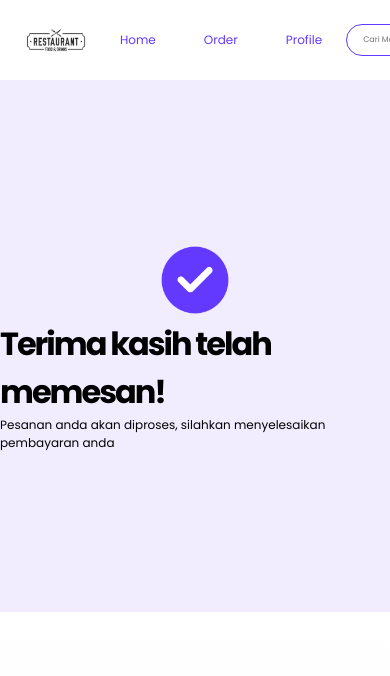
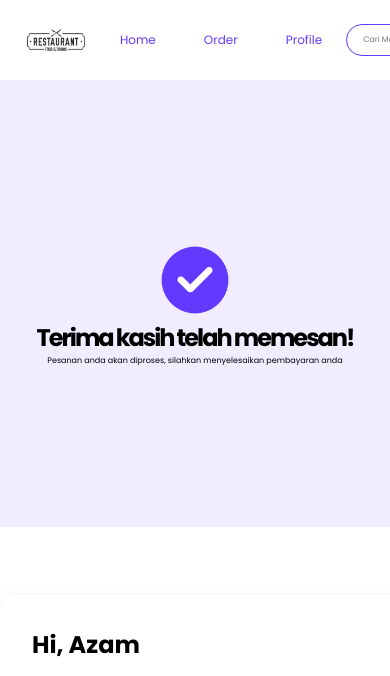
Before and after one commit to Kal2501/Kal2501.github.io, a PHP site: page / in a window 390 px wide; the page is wider, and only the part inside the window is pictured. Shown: the top 676 px of that part. Run offline with PHP 8.4, Linux system fonts and the light colour scheme.

Commit message:
Update CSS (Posttest2)

```diff
--- a/style.css
+++ b/style.css
@@ -259,10 +259,10 @@
     height: 2rem;
   }
   .header h1 {
-    font-size: 2rem;
+    font-size: 1.5rem;
   }
   .header p {
-    font-size: 0.75rem;
+    font-size: 0.5rem;
   }
   .main {
     display: grid;
```
